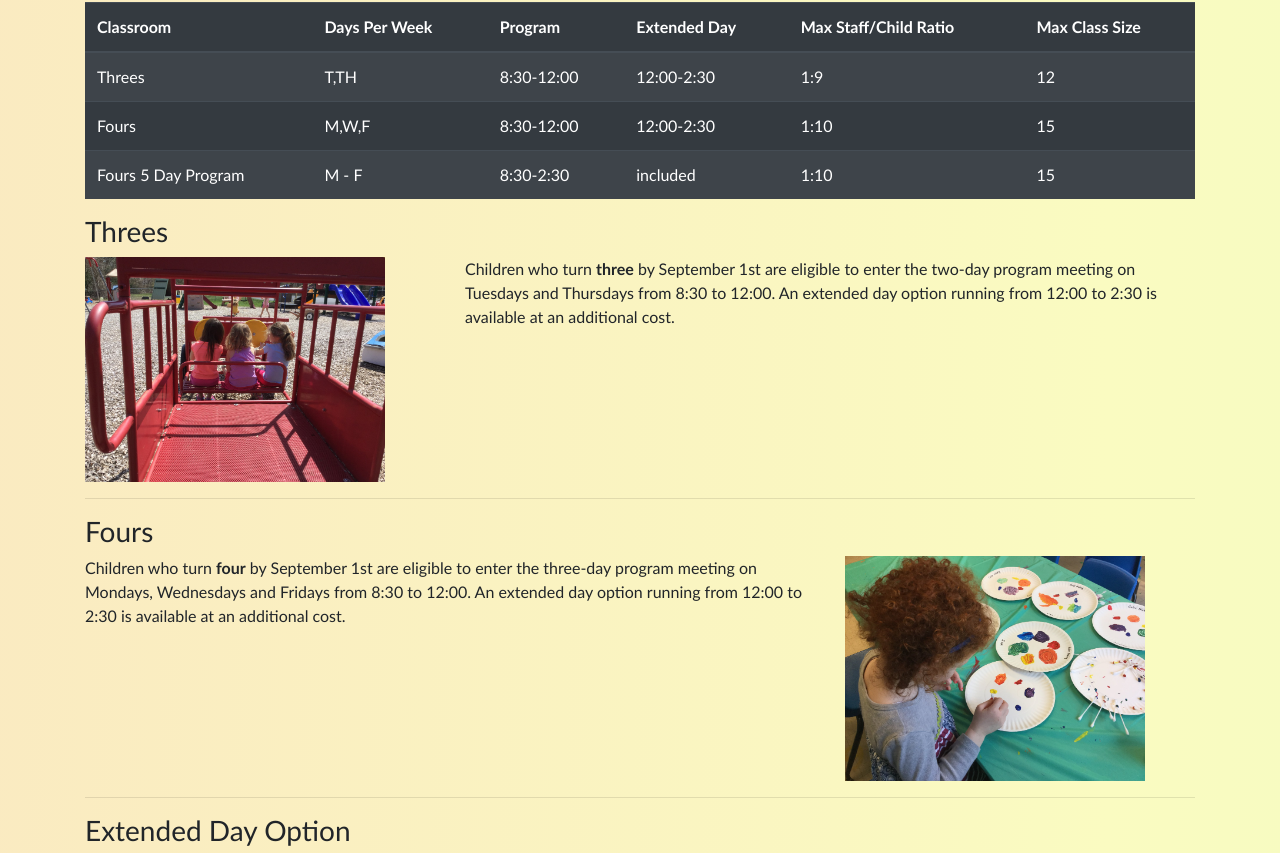
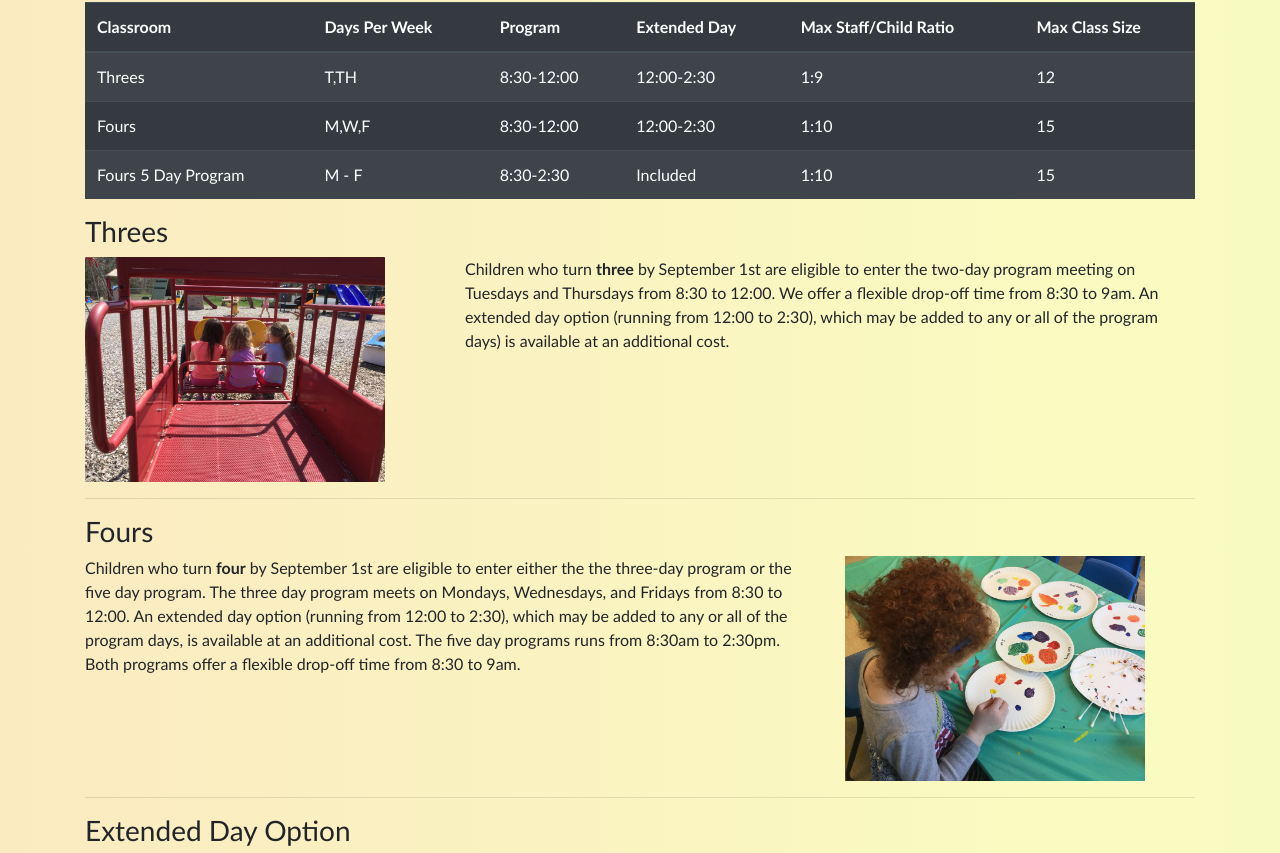
Before and after one commit to ccnsRI/ccnsRI, a plain HTML site: page Programs.html in a window 1280 px wide. Shown: the part 472-1325 px from the top of the page. Drawn offline with nearby package versions, Linux system fonts and the light colour scheme.

Commit message:
Update Programs.html

```diff
--- a/Programs.html
+++ b/Programs.html
@@ -115,7 +115,7 @@
         <td>Fours 5 Day Program</td>
         <td>M - F</td>
         <td>8:30-2:30</td>
-        <td>included</td>
+        <td>Included</td>
         <td>1:10</td>
         <td>15</td>
       </tr>
@@ -128,14 +128,15 @@
       <img src="img/About CCNS _ image 1.jpg" alt="Our Playground" style="width:100%;max-width:300px" data-toggle="modal" data-target="#Modal1">
     </div>
     <div class="col-sm-8">
-      <p>Children who turn <b>three</b> by September 1st are eligible to enter the two-day program meeting on Tuesdays and Thursdays from 8:30 to 12:00. An extended day option running from 12:00 to 2:30 is available at an additional cost.</p>
+      <p>Children who turn <b>three</b> by September 1st are eligible to enter the two-day program meeting on Tuesdays and Thursdays from 8:30 to 12:00. We offer a flexible drop-off time from 8:30 to 9am. An extended day option (running from 12:00 to 2:30), which may be added to any or all of the program days) is available at an additional cost.</p>
     </div>
   </div>
   <hr>
   <h3>Fours</h3>
   <div class="row">
     <div class="col-sm-8">
-      <p>Children who turn <b>four</b> by September 1st are eligible to enter the three-day program meeting on Mondays, Wednesdays and Fridays from 8:30 to 12:00. An extended day option running from 12:00 to 2:30 is available at an additional cost.</p>
+      <p>Children who turn <b>four</b> by September 1st are eligible to enter either the the three-day program or the five day program. The three day program meets on Mondays, Wednesdays, and Fridays from 8:30 to 12:00. An extended day option (running from 12:00 to 2:30), which may be added to any or all of the program days, is available at an additional cost.
+        The five day programs runs from 8:30am to 2:30pm. Both programs offer a flexible drop-off time from 8:30 to 9am. </p>
     </div>
     <div class="col-sm-4">
       <img src="img/Homepage 2.jpg" alt="Our Playground" style="width:100%;max-width:300px" data-toggle="modal" data-target="#Modal2">
```
